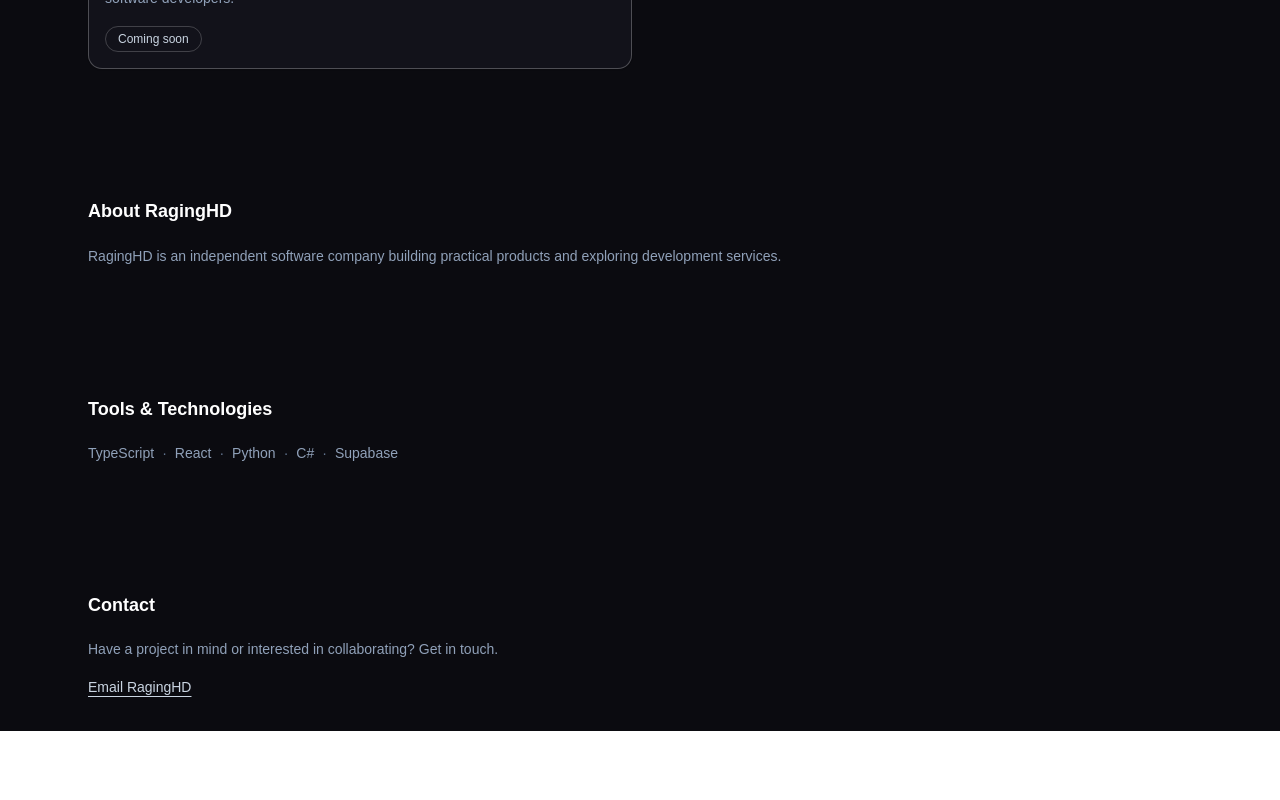
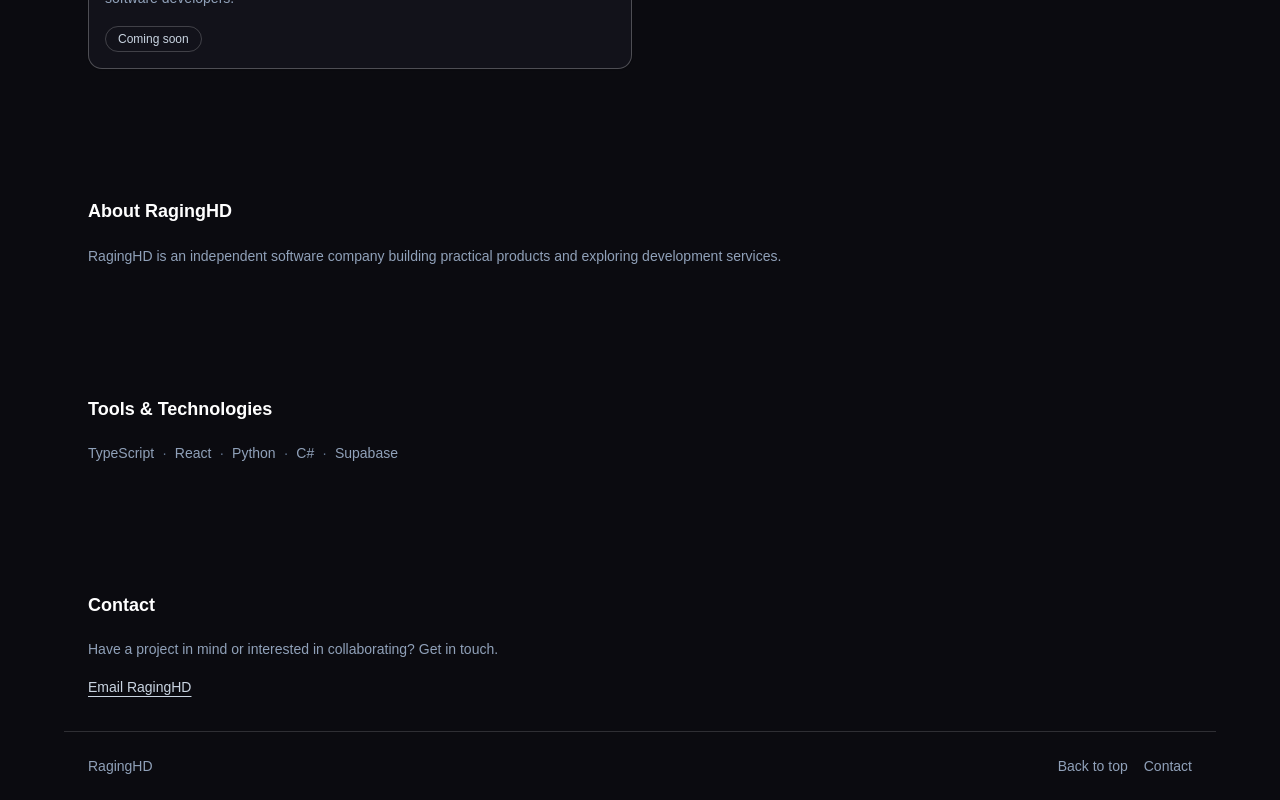
Before and after one commit to elukner/raginghd-website, a React (Vite) app: page / in a window 1280 px wide. Shown: the part 1300-2100 px from the top of the page. Before the commit the page ends 2031 px from the top, so only its background shows below. Built offline with nearby package versions, Linux system fonts and the light colour scheme.

Commit message:
feat: add Footer component to enhance site navigation

```diff
--- a/src/App.tsx
+++ b/src/App.tsx
@@ -5,6 +5,7 @@ import ServicesSection from "./components/ServicesSection";
 import AboutSection from "./components/AboutSection";
 import TechnologiesSection from "./components/TechnologiesSection";
 import ContactSection from "./components/ContactSection";
+import Footer from "./components/Footer";
 
 function App() {
   return (
@@ -19,6 +20,7 @@ function App() {
         <TechnologiesSection />
         <ContactSection />
       </main>
+      <Footer />
     </div>
   );
 }
--- /dev/null
+++ b/src/components/Footer.tsx
@@ -0,0 +1,22 @@
+export default function Footer() {
+  return (
+    <footer className="mx-auto flex max-w-6xl flex-col gap-3 border-t border-white/15 px-6 py-6 text-sm text-slate-400 sm:flex-row sm:items-center sm:justify-between">
+      <span>RagingHD</span>
+
+      <nav aria-label="Footer navigation">
+        <ul className="flex items-center gap-4">
+          <li>
+            <a href="#top" className="hover:text-white">
+              Back to top
+            </a>
+          </li>
+          <li>
+            <a href="#contact" className="hover:text-white">
+              Contact
+            </a>
+          </li>
+        </ul>
+      </nav>
+    </footer>
+  );
+}
```
